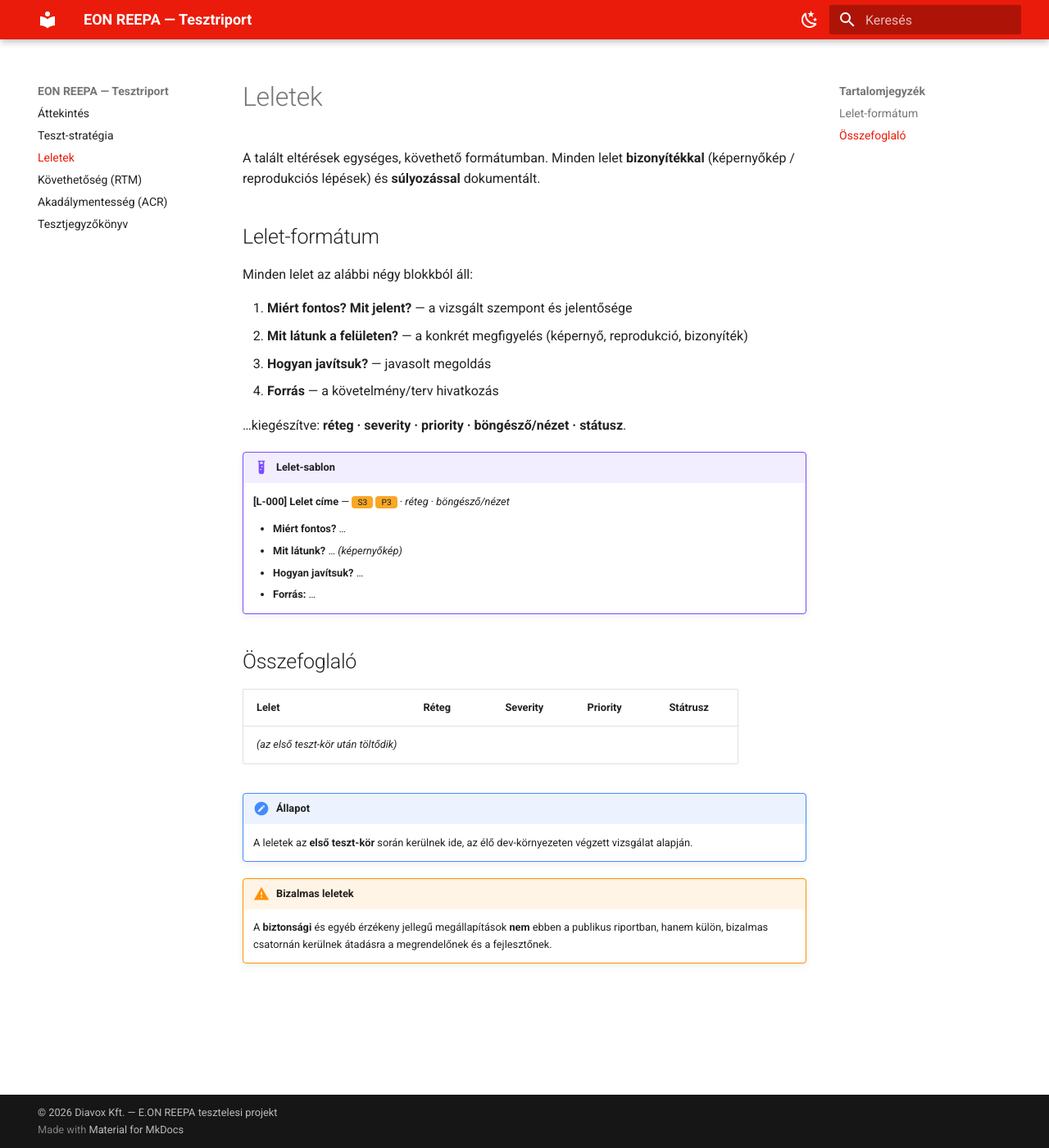
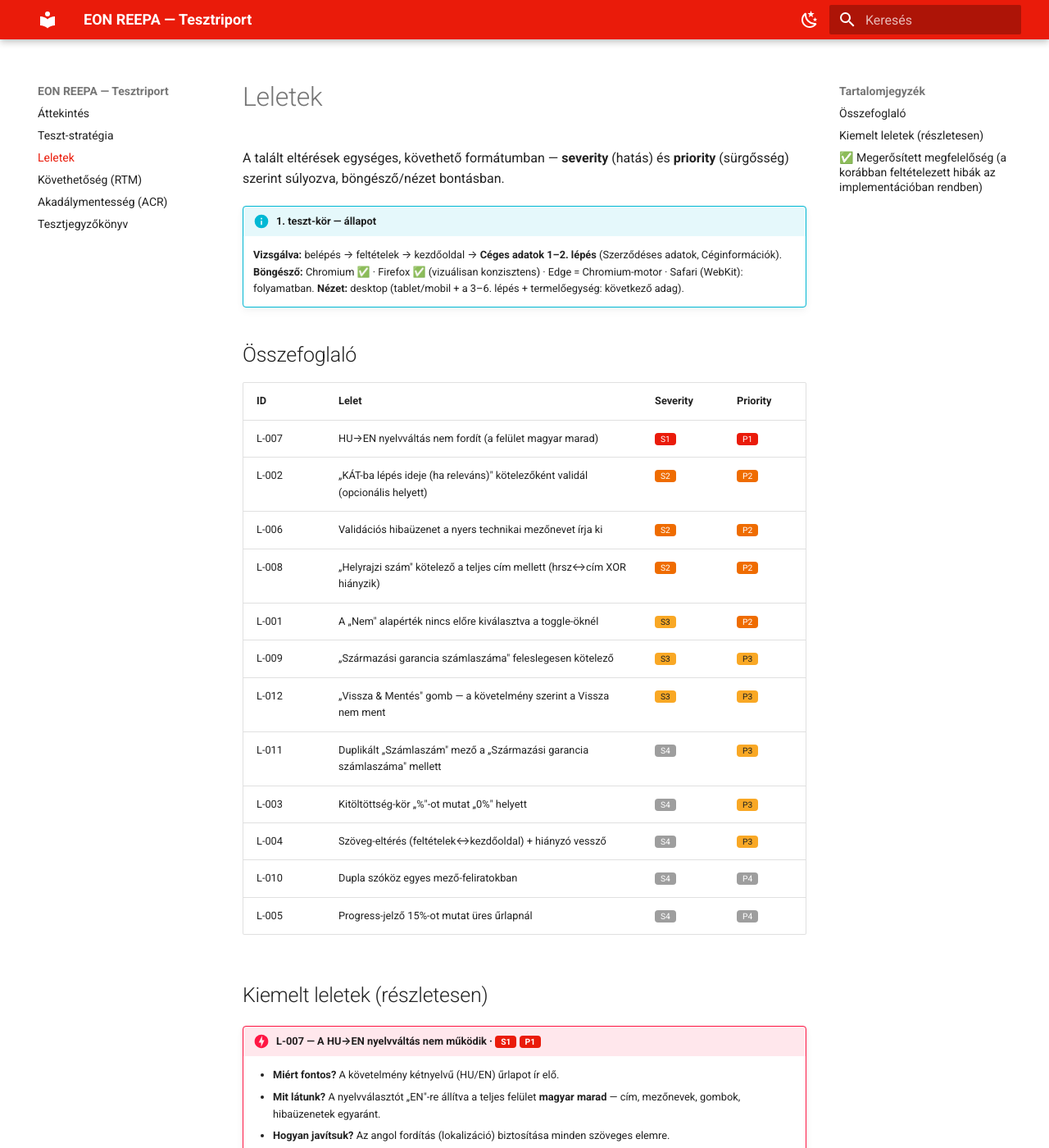
Before and after one commit to DiavoxLtd/eon-reepa-report, an MkDocs documentation site: the page built from docs/leletek.md, in a window 1280 px wide and 1400 px high. Shown: the whole window at 82% size. Built offline with MkDocs 1.6.1 and Material for MkDocs 9.7.7, drawn with Linux system fonts in a browser that asks for light colours; the version menu is left out; some of the changed text lies outside the part shown.

Commit message:
report: 1. teszt-kor leletei (12 db, Ceges adatok 1-2. lepes)
- docs/leletek.md: 12 lelet (severity/priority) + pozitiv megfeleloseg + bongeszo-matrix

- index allapot frissites

Co-Authored-By: Claude Opus 4.8 (1M context) <noreply@anthropic.com>

```diff
--- a/docs/leletek.md
+++ b/docs/leletek.md
@@ -1,34 +1,64 @@
 # Leletek
 
-A talált eltérések egységes, követhető formátumban. Minden lelet **bizonyítékkal** (képernyőkép / reprodukciós lépések) és **súlyozással** dokumentált.
+A talált eltérések egységes, követhető formátumban — **severity** (hatás) és **priority** (sürgősség) szerint súlyozva, böngésző/nézet bontásban.
 
-## Lelet-formátum
-
-Minden lelet az alábbi négy blokkból áll:
-
-1. **Miért fontos? Mit jelent?** — a vizsgált szempont és jelentősége
-2. **Mit látunk a felületen?** — a konkrét megfigyelés (képernyő, reprodukció, bizonyíték)
-3. **Hogyan javítsuk?** — javasolt megoldás
-4. **Forrás** — a követelmény/terv hivatkozás
-
-…kiegészítve: **réteg · severity · priority · böngésző/nézet · státusz**.
-
-!!! example "Lelet-sablon"
-    **[L-000] Lelet címe** — <span class="sev-s3">S3</span> <span class="prio-p3">P3</span> · _réteg_ · _böngésző/nézet_
-
-    - **Miért fontos?** …
-    - **Mit látunk?** … _(képernyőkép)_
-    - **Hogyan javítsuk?** …
-    - **Forrás:** …
+!!! info "1. teszt-kör — állapot"
+    **Vizsgálva:** belépés → feltételek → kezdőoldal → **Céges adatok 1–2. lépés** (Szerződéses adatok, Céginformációk).
+    **Böngésző:** Chromium ✅ · Firefox ✅ (vizuálisan konzisztens) · Edge = Chromium-motor · Safari (WebKit): folyamatban.
+    **Nézet:** desktop (tablet/mobil + a 3–6. lépés + termelőegység: következő adag).
 
 ## Összefoglaló
 
-| Lelet | Réteg | Severity | Priority | Státrusz |
-|---|---|---|---|---|
-| _(az első teszt-kör után töltődik)_ | | | | |
+| ID | Lelet | Severity | Priority |
+|---|---|---|---|
+| L-007 | HU→EN nyelvváltás nem fordít (a felület magyar marad) | <span class="sev-s1">S1</span> | <span class="prio-p1">P1</span> |
+| L-002 | „KÁT-ba lépés ideje (ha releváns)" kötelezőként validál (opcionális helyett) | <span class="sev-s2">S2</span> | <span class="prio-p2">P2</span> |
+| L-006 | Validációs hibaüzenet a nyers technikai mezőnevet írja ki | <span class="sev-s2">S2</span> | <span class="prio-p2">P2</span> |
+| L-008 | „Helyrajzi szám" kötelező a teljes cím mellett (hrsz↔cím XOR hiányzik) | <span class="sev-s2">S2</span> | <span class="prio-p2">P2</span> |
+| L-001 | A „Nem" alapérték nincs előre kiválasztva a toggle-öknél | <span class="sev-s3">S3</span> | <span class="prio-p2">P2</span> |
+| L-009 | „Származási garancia számlaszáma" feleslegesen kötelező | <span class="sev-s3">S3</span> | <span class="prio-p3">P3</span> |
+| L-012 | „Vissza & Mentés" gomb — a követelmény szerint a Vissza nem ment | <span class="sev-s3">S3</span> | <span class="prio-p3">P3</span> |
+| L-011 | Duplikált „Számlaszám" mező a „Származási garancia számlaszáma" mellett | <span class="sev-s4">S4</span> | <span class="prio-p3">P3</span> |
+| L-003 | Kitöltöttség-kör „%"-ot mutat „0%" helyett | <span class="sev-s4">S4</span> | <span class="prio-p3">P3</span> |
+| L-004 | Szöveg-eltérés (feltételek↔kezdőoldal) + hiányzó vessző | <span class="sev-s4">S4</span> | <span class="prio-p3">P3</span> |
+| L-010 | Dupla szóköz egyes mező-feliratokban | <span class="sev-s4">S4</span> | <span class="prio-p4">P4</span> |
+| L-005 | Progress-jelző 15%-ot mutat üres űrlapnál | <span class="sev-s4">S4</span> | <span class="prio-p4">P4</span> |
 
-!!! note "Állapot"
-    A leletek az **első teszt-kör** során kerülnek ide, az élő dev-környezeten végzett vizsgálat alapján.
+## Kiemelt leletek (részletesen)
+
+!!! danger "L-007 — A HU→EN nyelvváltás nem működik · <span class='sev-s1'>S1</span> <span class='prio-p1'>P1</span>"
+    - **Miért fontos?** A követelmény kétnyelvű (HU/EN) űrlapot ír elő.
+    - **Mit látunk?** A nyelvválasztót „EN"-re állítva a teljes felület **magyar marad** — cím, mezőnevek, gombok, hibaüzenetek egyaránt.
+    - **Hogyan javítsuk?** Az angol fordítás (lokalizáció) biztosítása minden szöveges elemre.
+    - **Forrás:** UKT (kétnyelvűség kötelező); reprodukálva az élő dev-en (desktop, Chromium).
+
+!!! warning "L-002 — A „KÁT-ba lépés ideje (ha releváns)" kötelező · <span class='sev-s2'>S2</span> <span class='prio-p2'>P2</span>"
+    - **Miért fontos?** Opcionális mezőt nem szabad kötelezőként kikényszeríteni — blokkolja a továbblépést.
+    - **Mit látunk?** Üres „Tovább"-ra a validáció kimondja: *„A(z) „KÁT-ba lépés ideje (ha releváns)" mező kitöltése kötelező."*
+    - **Hogyan javítsuk?** A mező kötelezőségének levétele (a „ha releváns" jelzésnek megfelelően).
+    - **Forrás:** mező-validációs specifikáció (KÁT-ba lépés = nem kötelező).
+
+!!! warning "L-006 — Hibaüzenet a nyers technikai mezőnevet mutatja · <span class='sev-s2'>S2</span> <span class='prio-p2'>P2</span>"
+    - **Miért fontos?** A QA-elvárás szerint a hibaüzenetek legyenek beszédesek és érthetők.
+    - **Mit látunk?** A toggle-mezőknél a hibaüzenet a belső azonosítót írja ki (pl. *„system_level_service" mező kitöltése kötelező*) a magyar felirat helyett.
+    - **Hogyan javítsuk?** A felhasználóbarát mezőnév (label) használata a hibaüzenetekben.
+    - **Forrás:** élő dev (1. lépés validáció).
+
+!!! warning "L-008 — A „Helyrajzi szám" kötelező a teljes cím mellett · <span class='sev-s2'>S2</span> <span class='prio-p2'>P2</span>"
+    - **Miért fontos?** Üzleti szabály: **vagy** helyrajzi szám, **vagy** címadatok adandók meg (XOR), nem mindkettő kötelezően.
+    - **Mit látunk?** A 2. lépésben minden cím-mező (irányítószám, település, közterület, házszám) **és** a helyrajzi szám is kötelező.
+    - **Hogyan javítsuk?** A „hrsz vagy cím" feltételes kötelezőség implementálása.
+    - **Forrás:** mező-validációs specifikáció (hrsz XOR cím).
+
+## ✅ Megerősített megfelelőség (a korábban feltételezett hibák az implementációban rendben)
+
+A korábbi terv-/specifikáció-alapú feltételezések egy részét az élő teszt **cáfolta** — ezek a pontok rendben:
+
+- **Dátum-formátum helyes** (`éééé-hh-nn`, magyar) — nem amerikai formátum.
+- **Cégforma = legördülő lista**, **Cégbejegyzés országa** helyes felirattal + alapérték „Magyarország".
+- **Cégbejegyzés dátuma** mező megvan (dátumválasztó).
+- **Mező-feliratok megjelennek** (nem csak rákattintáskor); a kliensoldali validáció helyesen blokkol.
+- **Cross-browser:** Chromium ↔ Firefox vizuálisan konzisztens.
 
 !!! warning "Bizalmas leletek"
-    A **biztonsági** és egyéb érzékeny jellegű megállapítások **nem** ebben a publikus riportban, hanem külön, bizalmas csatornán kerülnek átadásra a megrendelőnek és a fejlesztőnek.
+    A biztonsági és egyéb érzékeny jellegű megállapítások nem ebben a publikus riportban, hanem külön, bizalmas csatornán kerülnek átadásra.
```
Also changed, not shown: docs/index.md (+1 -1 lines).
